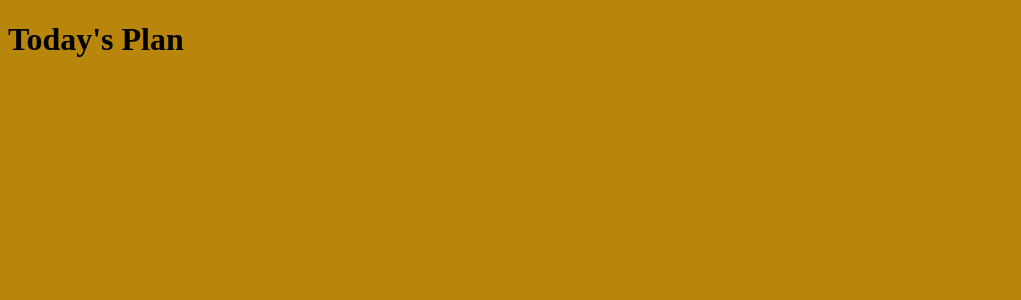
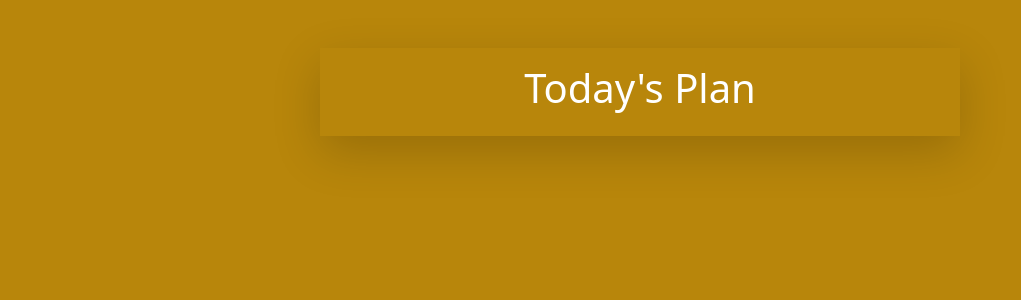
Before and after one commit to rohitprocode/Today_Plan, a React (Create React App) app: page / in a window 1280 px wide. Shown: the top 300 px of the page, without its empty margins (0-1021 px from the left). Built offline with nearby package versions, Linux system fonts and the light colour scheme.

Commit message:
Adding Bootstrap

```diff
--- a/src/App.js
+++ b/src/App.js
@@ -1,13 +1,18 @@
 import './App.css';
-// import 'D:\Rohit Coding Resources\React Practice\today-plan\node_modules\bootstrap\dist\css\bootstrap.min.css'
+import '../node_modules/bootstrap/dist/css/bootstrap.min.css'
 
 import React, { Component } from 'react'
 
 class App extends Component {
   render() {
     return (
-      <div>
-        <h1>Today's Plan</h1>
+      <div className='container-fluid my-5' >
+        <div className="row">
+          <div className="col-sm-6 mx-auto text-white shadow-lg p-3">
+          <div className="text-center"><h1>Today's Plan</h1></div>
+
+          </div>
+        </div>
       </div>
     )
   }
```
